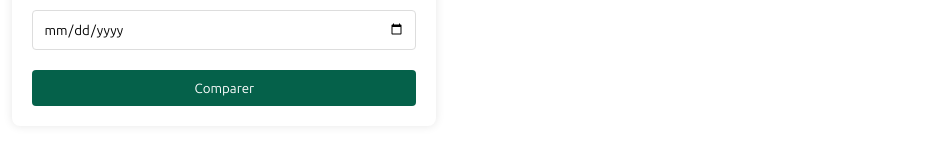
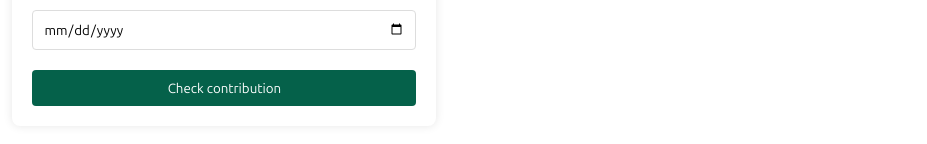
Before and after one commit to kaliacad/LeaderBoard, a React (Vite) app: page / in a window 1280 px wide. Shown: the part 382-526 px from the top of the page, without its empty margins (26-953 px from the left). Built offline with nearby package versions, Linux system fonts and the light colour scheme.

Commit message:
Make the submit button dynamic to check user's contributions if it is one user and to compare contributions it they are many users

```diff
--- a/src/App.jsx
+++ b/src/App.jsx
@@ -97,9 +97,9 @@ function App() {
           />
           {inputValue.includes(",") &&
           inputValue[inputValue.length - 1] != "," ? (
+            <button type="submit">Comparer</button>
+          ) : (
             <button type="submit">Check contribution</button>
-          ) : (
-            <button type="submit">Comparer</button>
           )}
         </form>
         <div>
```
